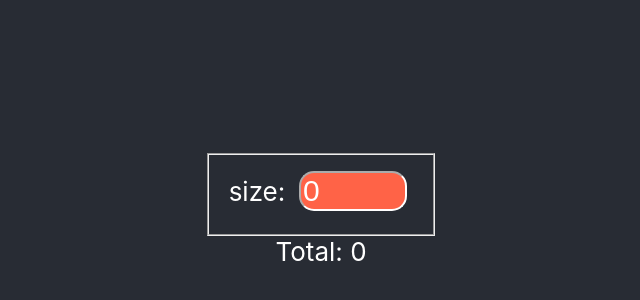
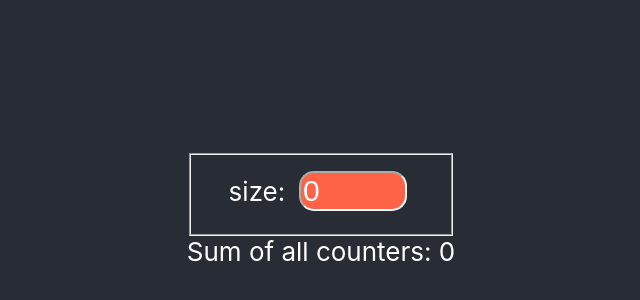
Before and after one commit to redadanza/React-Excer, a React (Create React App) app: page / in a window 1280 px wide. Shown: the part 190-490 px from the top of the page, without its empty margins (319-959 px from the left). Built offline with nearby package versions, Linux system fonts and the light colour scheme.

Commit message:
[React-Counter] [Raymond] Feature: Refactor unused codes

```diff
--- a/src/components/CounterGroup.js
+++ b/src/components/CounterGroup.js
@@ -14,10 +14,7 @@ class CounterGroup extends Component {
         return Array.from(Array(number).keys());
     }
     onChangeHandler = (number) => {
-
-        let total = this.state.total;
         this.setState((prevState) => ({total: prevState.total + number}), () => this.props.getTotal(this.state.total));
-        console.log(total);
     }
     render() {
        const size = this.props.size;
--- a/src/components/CounterGroupSum.js
+++ b/src/components/CounterGroupSum.js
@@ -1,13 +1,10 @@
 import React, { Component } from 'react';
 
 class CounterGroupSum extends Component {
-    constructor(props){
-        super(props);
-    }
     render() {
         return (
             <div>
-                <total>Total: {this.props.getTotal}</total>
+                <total>Sum of all counters: {this.props.getTotal}</total>
             </div>
         );
     }
```
